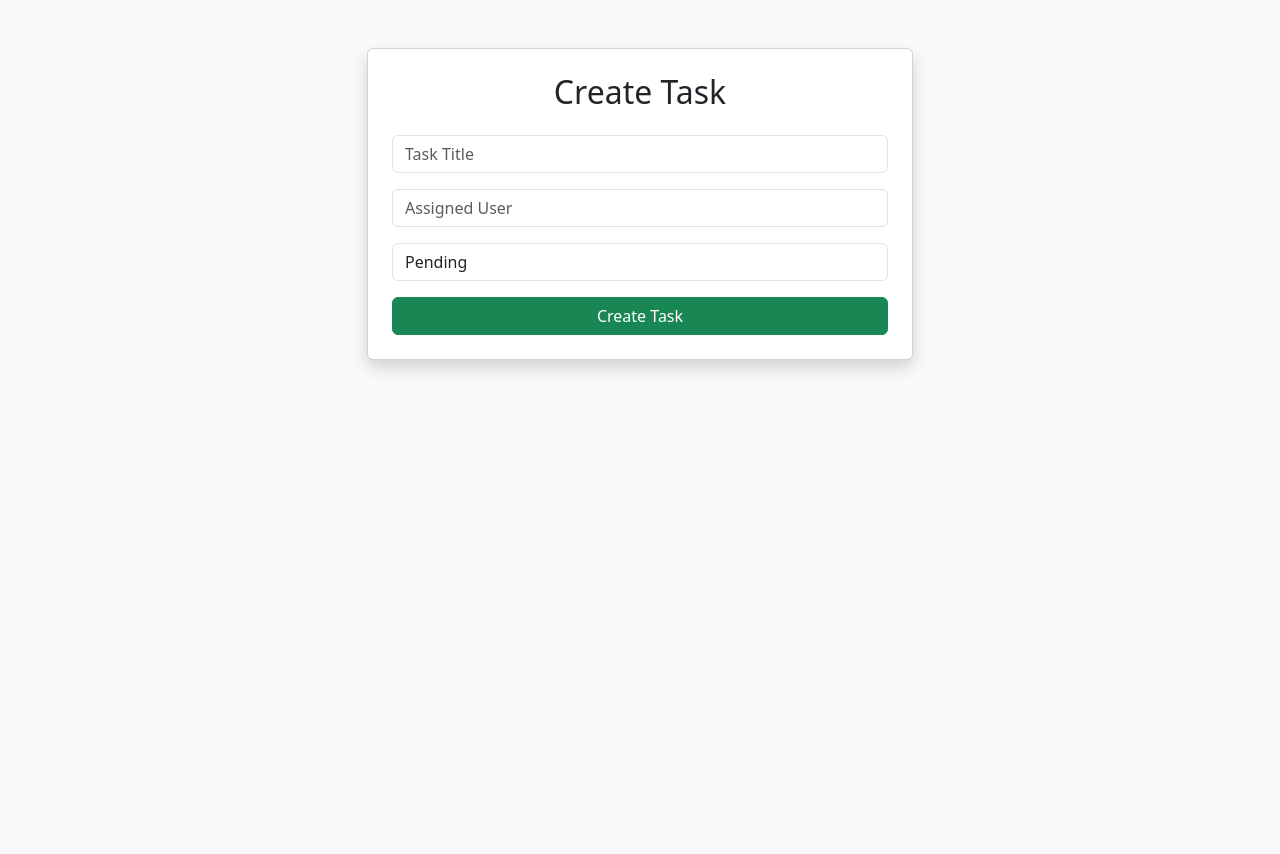
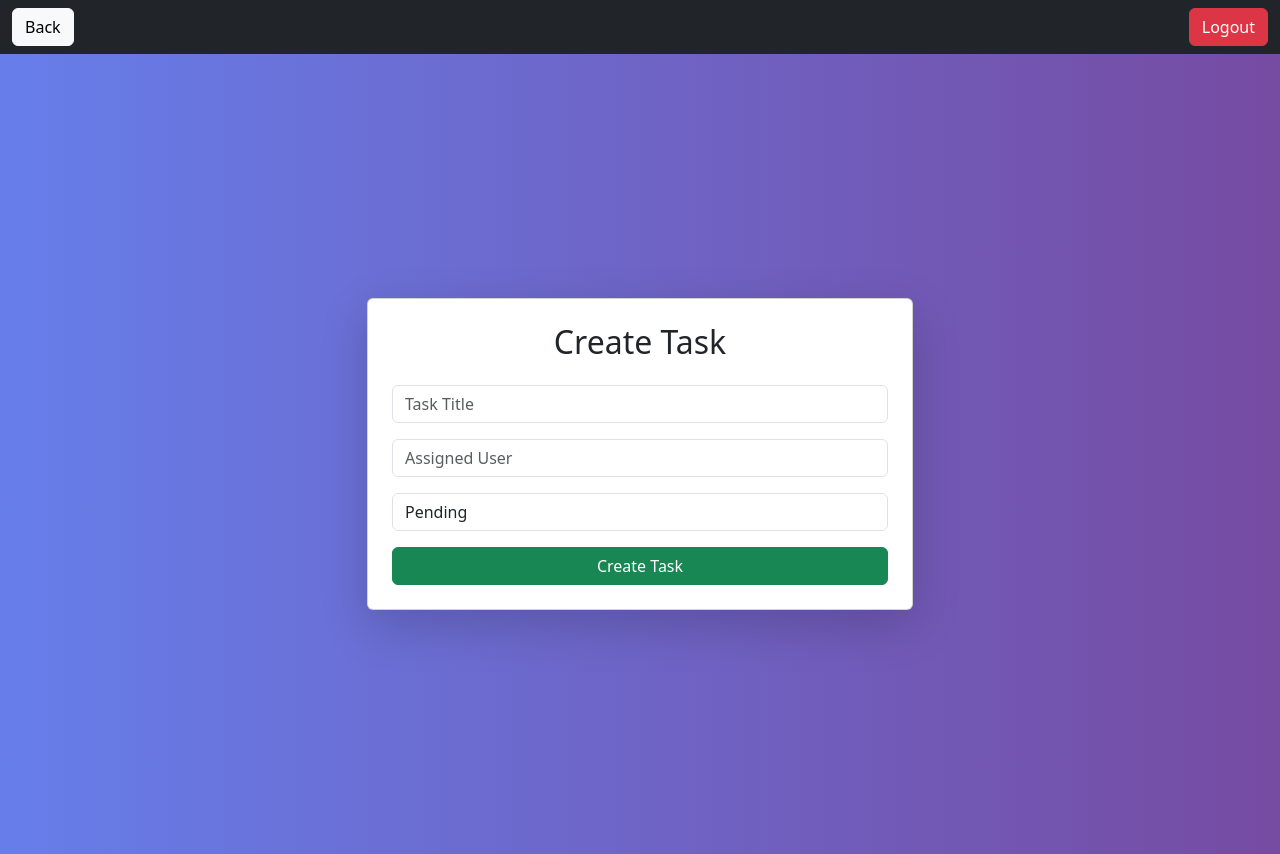
Before and after one commit to maninani12/team-task-manager, a Flask app: page /create_task in a window 1280 px wide. Before the commit the page ends 371 px from the top, so only its background shows below. Run offline with Flask 3, Linux system fonts and the light colour scheme.

Commit message:
Update create_task.html

```diff
--- a/templates/create_task.html
+++ b/templates/create_task.html
@@ -9,17 +9,35 @@
 
 </head>
 
-<body class="bg-light">
+<body style="background: linear-gradient(to right, #667eea, #764ba2);">
 
-<div class="container mt-5">
+<nav class="navbar navbar-dark bg-dark">
 
-    <div class="row justify-content-center">
+    <div class="container-fluid">
+
+        <a href="/dashboard" class="btn btn-light">
+            Back
+        </a>
+
+        <a href="/logout" class="btn btn-danger">
+            Logout
+        </a>
+
+    </div>
+
+</nav>
+
+<div class="container">
+
+    <div class="row justify-content-center align-items-center vh-100">
 
         <div class="col-md-6">
 
-            <div class="card shadow p-4">
+            <div class="card shadow-lg p-4">
 
-                <h2 class="text-center mb-4">Create Task</h2>
+                <h2 class="text-center mb-4">
+                    Create Task
+                </h2>
 
                 <form method="POST">
 
```
